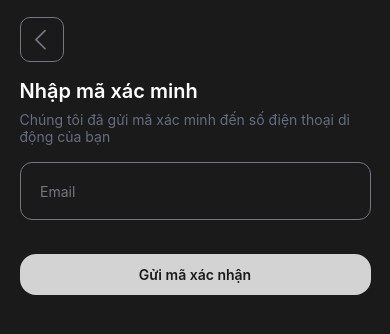
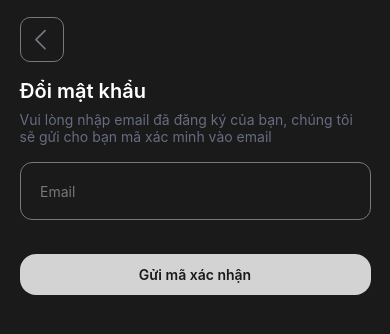
Before and after one commit to TalJa1/StockingApp, a React Native app: screen /PasswordModifying in a window 390 px wide. Shown: the top 334 px of the page. Built offline with nearby package versions, Linux system fonts and the light colour scheme; what react-native-storage would draw is missing.

Commit message:
Refactor package.json: Update @react-native-firebase/auth to version 21.0.0

```diff
--- a/package.json
+++ b/package.json
@@ -12,6 +12,7 @@
   "dependencies": {
     "@react-native-community/async-storage": "^1.12.1",
     "@react-native-firebase/app": "^20.5.0",
+    "@react-native-firebase/auth": "^21.0.0",
     "@react-native-google-signin/google-signin": "^13.1.0",
     "@react-navigation/bottom-tabs": "^6.6.1",
     "@react-navigation/native": "^6.1.18",
--- a/views/init/PasswordModifying.tsx
+++ b/views/init/PasswordModifying.tsx
@@ -21,15 +21,21 @@ const PasswordModifying = () => {
   const navigation = useNavigation<NativeStackNavigationProp<any>>();
   const [email, setEmail] = useState('');
 
-  const handleVerify = () => {
+  const handleVerify = async () => {
     // Regular expression to validate email format
     const emailRegex = /^[^\s@]+@[^\s@]+\.[^\s@]+$/;
     if (!emailRegex.test(email)) {
       // Show an alert in Vietnamese if the email is invalid
       Alert.alert('Email không hợp lệ', 'Vui lòng nhập địa chỉ email hợp lệ.');
     } else {
-      // Proceed with the verification process
-      console.log('Email is valid:', email);
+      try {
+        // Send a verification email using Firebase Authentication
+        // await auth().sendPasswordResetEmail(email);
+        Alert.alert('Thành công', 'Mã xác minh đã được gửi đến email của bạn.');
+      } catch (error) {
+        console.error(error);
+        Alert.alert('Lỗi', 'Đã xảy ra lỗi khi gửi mã xác minh. Vui lòng thử lại.');
+      }
     }
   };
 
@@ -43,9 +49,10 @@ const PasswordModifying = () => {
             {backIcon(vw(7), vw(7))}
           </TouchableOpacity>
           <View style={{rowGap: vh(1)}}>
-            <Text style={styles.label}>Nhập mã xác minh</Text>
+            <Text style={styles.label}>Đổi mật khẩu</Text>
             <Text style={styles.desp}>
-              Chúng tôi đã gửi mã xác minh đến số điện thoại di động của bạn
+              Vui lòng nhập email đã đăng ký của bạn, chúng tôi sẽ gửi cho bạn
+              mã xác minh vào email
             </Text>
           </View>
           <View>
```
Also changed, not shown: 1 other file (tests, documents, lock files or other folders).
